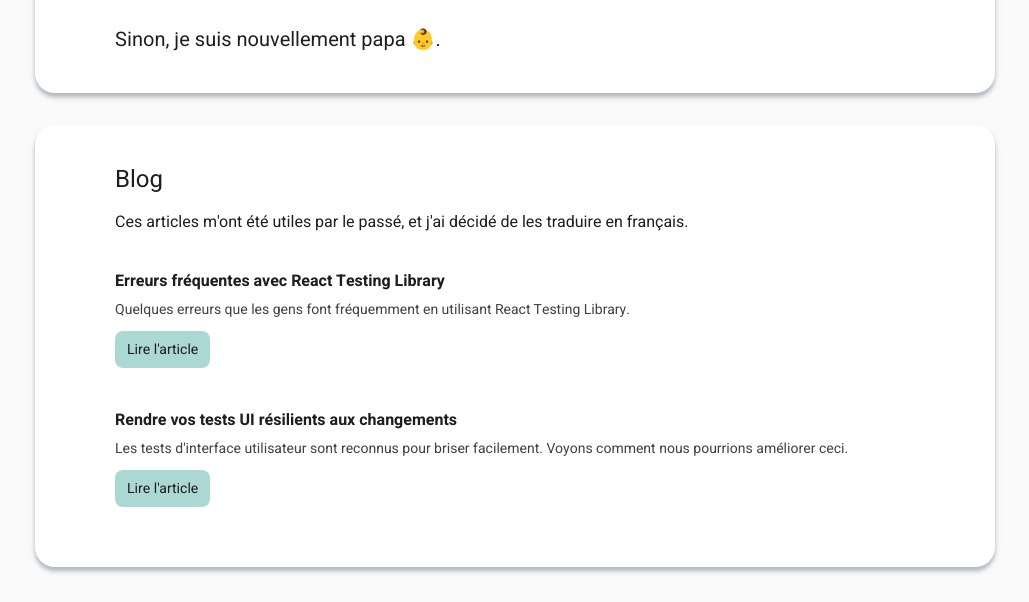
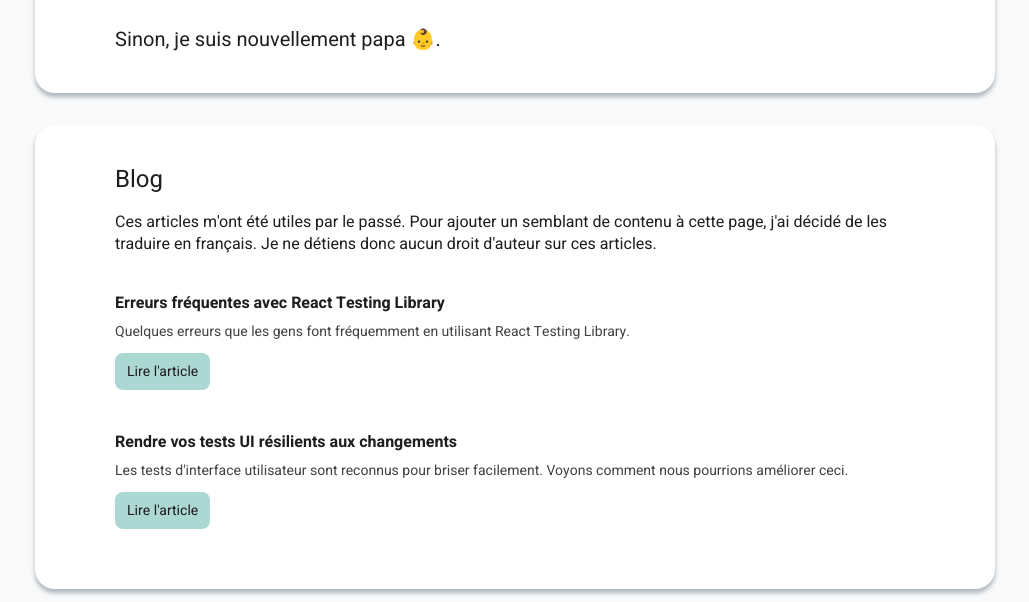
Before and after one commit to lbpmartel/loupoul-me, a Gatsby site: page / in a window 1280 px wide. Shown: the part 736-1338 px from the top of the page, without its empty margins (125-1154 px from the left). Built offline with nearby package versions, Linux system fonts and the light colour scheme; Gatsby itself is replaced by a stand-in of ours; some packages are replaced by stand-ins of ours; a web font is replaced by a local one.

Commit message:
Blog post intro

```diff
--- a/src/components/BlogPostsBigCard.js
+++ b/src/components/BlogPostsBigCard.js
@@ -31,7 +31,7 @@ export const BlogPostsBigCard = () => {
          render={ data => (
             <BigCard>
                <H2>Blog</H2>
-               <P margin="1rem 0 1rem 0" size="small">Ces articles m'ont été utiles par le passé, et j'ai décidé de les traduire en français.</P>
+               <P margin="1rem 0 1rem 0" size="small">Ces articles m'ont été utiles par le passé. Pour ajouter un semblant de contenu à cette page, j'ai décidé de les traduire en français. Je ne détiens donc aucun droit d'auteur sur ces articles.</P>
                { data.allMdx.edges.map(post =>
                   <BlogPreviewCard
                      key={ post.node.frontmatter.slug }
```
